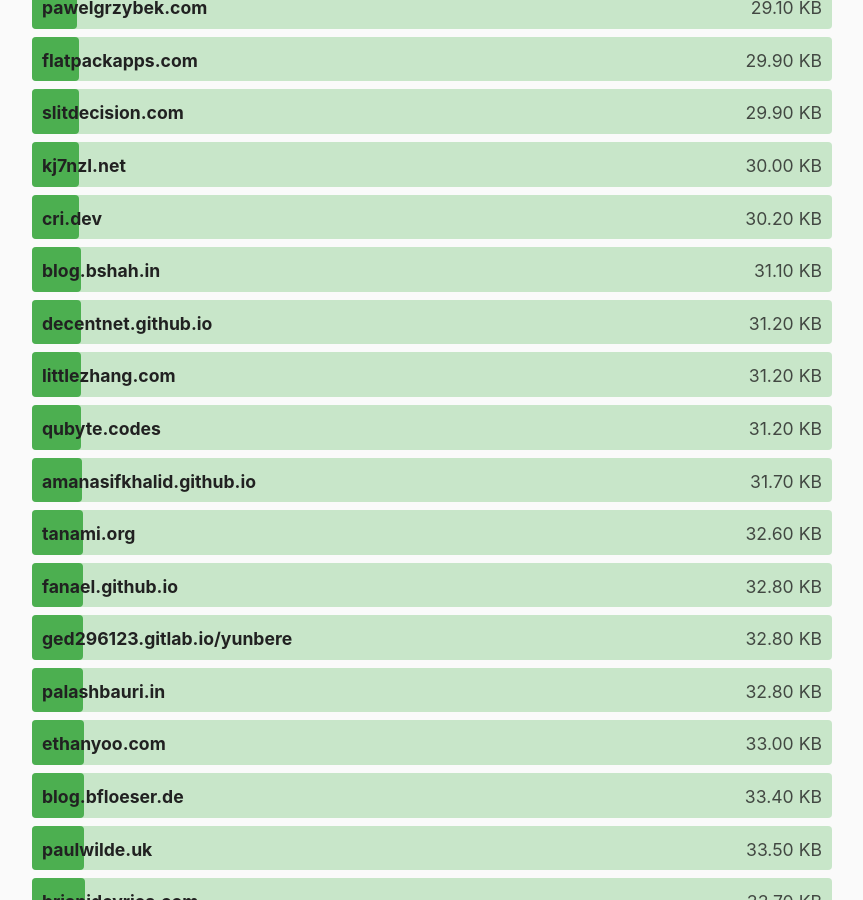
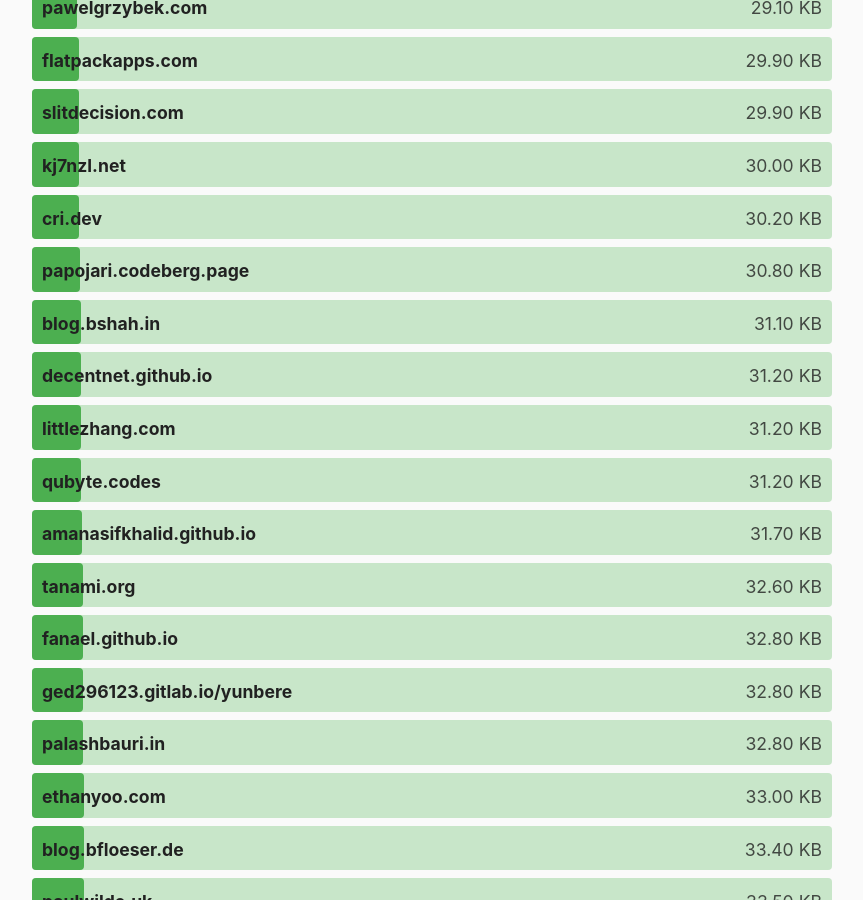
Before and after one commit to kevquirk/512kb.club, a Jekyll site: the page built from index.md, in a window 1280 px wide and 900 px high, scrolled down 8373 px. Shown: the whole window, without its empty margins (208-1071 px from the left). Built offline with Jekyll 4.4.1, drawn with Linux system fonts in a browser that asks for light colours.

Commit message:
Add papojari.codeberg.page

```diff
--- a/_data/sites.yml
+++ b/_data/sites.yml
@@ -1563,6 +1563,11 @@
   size: 138
   last_checked: 2022-04-19
 
+- domain: papojari.codeberg.page
+  url: https://papojari.codeberg.page/
+  size: 30.8
+  last_check: 2022-05-29
+
 - domain: paramdeo.com
   url: https://paramdeo.com/
   size: 150
```
